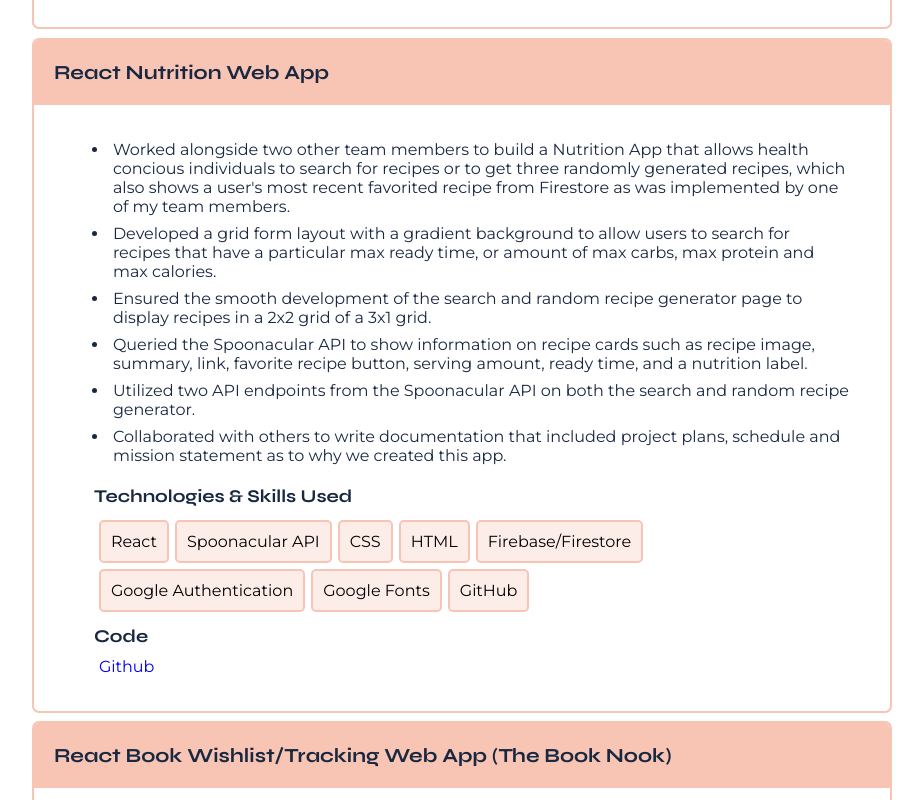
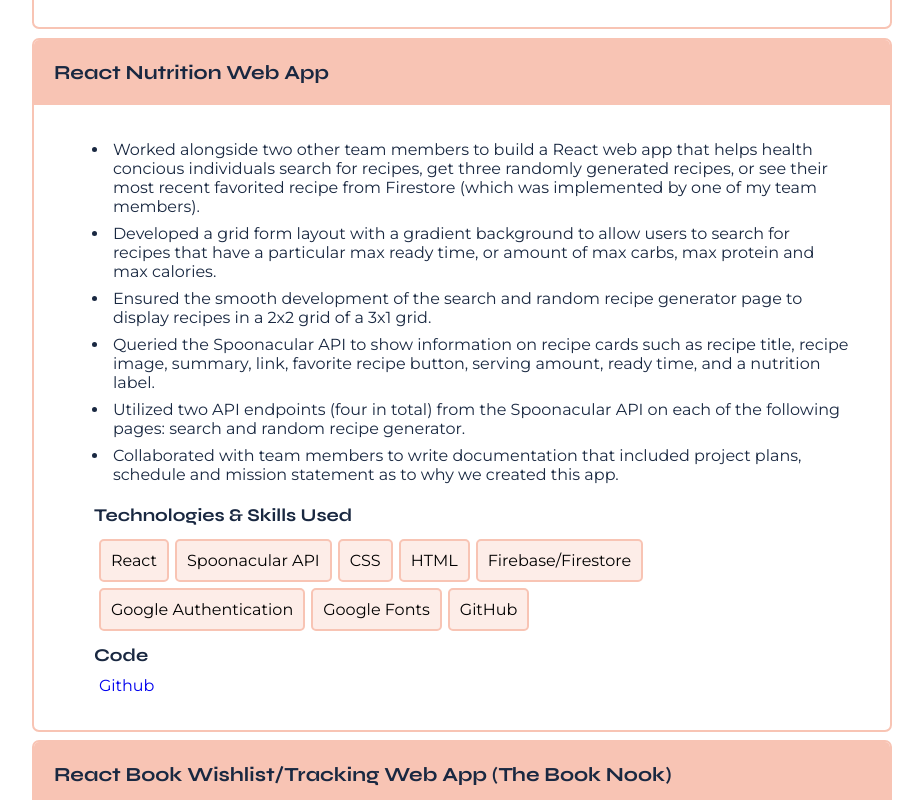
Before and after one commit to speer987/personal-website, a React (Create React App) app: page / in a window 1280 px wide. Shown: the part 3280-4080 px from the top of the page, without its empty margins (178-1101 px from the left). Built offline with nearby package versions, Linux system fonts and the light colour scheme.

Commit message:
adding updated projects file

```diff
--- a/src/components/projects.js
+++ b/src/components/projects.js
@@ -48,7 +48,7 @@ const projects = [
     ],
   },
   {
-    course: "React Compound Interest Calculator Web App",
+    course: "Compound Interest Calculator Web App",
     university: "Loyola Marymount University",
     desc: [
       "Developed an app by incorporating various HTML and CSS concepts that allow users to calculate their compound interest on a uniform and aesthetically pleasing interface.",
@@ -78,12 +78,12 @@ const projects = [
     course: "React Nutrition Web App",
     university: "Loyola Marymount University",
     desc: [
-      "Worked alongside two other team members to build a Nutrition App that allows health concious individuals to search for recipes or to get three randomly generated recipes, which also shows a user's most recent favorited recipe from Firestore as was implemented by one of my team members.",
+      "Worked alongside two other team members to build a React web app that helps health concious individuals search for recipes, get three randomly generated recipes, or see their most recent favorited recipe from Firestore (which was implemented by one of my team members).",
       "Developed a grid form layout with a gradient background to allow users to search for recipes that have a particular max ready time, or amount of max carbs, max protein and max calories.",
       "Ensured the smooth development of the search and random recipe generator page to display recipes in a 2x2 grid of a 3x1 grid.",
-      "Queried the Spoonacular API to show information on recipe cards such as recipe image, summary, link, favorite recipe button, serving amount, ready time, and a nutrition label.",
-      "Utilized two API endpoints from the Spoonacular API on both the search and random recipe generator.",
-      "Collaborated with others to write documentation that included project plans, schedule and mission statement as to why we created this app.",
+      "Queried the Spoonacular API to show information on recipe cards such as recipe title, recipe image, summary, link, favorite recipe button, serving amount, ready time, and a nutrition label.",
+      "Utilized two API endpoints (four in total) from the Spoonacular API on each of the following pages: search and random recipe generator.",
+      "Collaborated with team members to write documentation that included project plans, schedule and mission statement as to why we created this app.",
     ],
     tech: [
       "React",
@@ -146,7 +146,13 @@ const projects = [
   {
     course: "YeeHaw Programming Language",
     university: "Loyola Marymount University",
-    desc: ["Worked alongside five team members to..."],
+    desc: [
+      "Worked alongside five team members to create a cowboy themed programming language called YeeHaw, which supports loops, nesting, static typing, and OOP.",
+      "Programmed parts of the analyzer and compiler, added some test code to the analyzer, and some example code with references to JavaScript syntax in a README.md file.",
+      "Learn the basics of the Ohm language for creating grammars",
+    ],
+    tech: ["Ohm", "JavaScript"],
+    code: [["Github", "https://github.com/alex-armknecht/YeeHaw"]],
   },
   {
     course: "Full Graph Database SDK w/ Command Line Interface",
@@ -164,6 +170,7 @@ const projects = [
       "Neo4J",
       "Python",
       "Cypher",
+      "Database Design",
       "Documentation",
       "Database Systems Knowledge",
     ],
@@ -187,15 +194,26 @@ const projects = [
       "GitHub",
       "Research",
     ],
+    code: [
+      [
+        "Github",
+        "https://github.com/Sarronnn/CMSI-3510_Tadesse-Ramchandran-Peer-Abrams",
+      ],
+    ],
   },
   {
     course: "Rose Hack",
     university: "UC Riverside",
-    // desc: [],
+    desc: [
+      "Worked on the HTML and CSS for front page of a web app that seeks to educate users about hydroponics.",
+    ],
     tech: ["CSS", "HTML", "Teamwork"],
+    preview: [
+      ["On DevPost", "https://devpost.com/software/hydroponics-website"],
+    ],
   },
   {
-    course: "LMU Marketplace Mobile App",
+    course: "React Native LMU Marketplace Mobile App",
     university: "Loyola Marymount University",
     desc: [
       "This is currently in progress for Spring 2024.",
```
